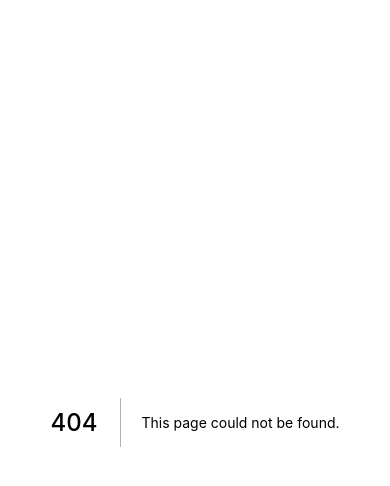
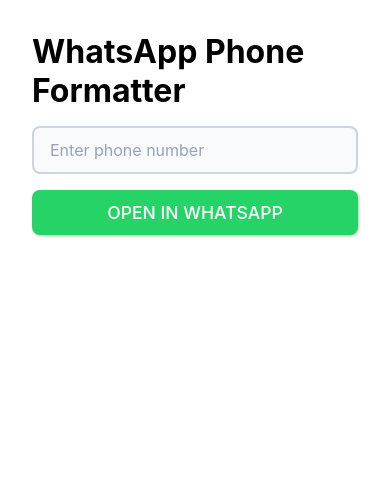
Before and after one commit to k-funk/web-utils, a Next.js app: page /web-utils/whatsappnumber in a window 390 px wide. Before the commit this address had no page. Shown: the top 486 px of the page. Built offline with nearby package versions, Linux system fonts and the light colour scheme.

Commit message:
whatsapp phone formatter

```diff
--- /dev/null
+++ b/components/Button.module.css
@@ -0,0 +1,27 @@
+.button {
+  display: block;
+  width: 100%;
+  text-align: center;
+  font-size: 1.1rem;
+  font-weight: 500;
+  color: white;
+  background-color: #25D366;
+  border: none;
+  border-radius: 0.5rem;
+  padding: 0.75rem 2rem;
+  cursor: pointer;
+  box-shadow: 1px 1px 3px rgba(0, 0, 0, 0.25);
+  text-transform: uppercase;
+  transition: background-color 0.2s ease;
+  font-family: -apple-system, BlinkMacSystemFont, Segoe UI, Roboto, Oxygen,
+    Ubuntu, Cantarell, Fira Sans, Droid Sans, Helvetica Neue, sans-serif;
+}
+
+.button:hover {
+  background-color: #20bd5a;
+}
+
+.button:active {
+  transform: translateY(1px);
+  box-shadow: 1px 1px 2px rgba(0, 0, 0, 0.2);
+}
--- /dev/null
+++ b/components/Button.tsx
@@ -0,0 +1,20 @@
+import React from 'react'
+import styles from './Button.module.css'
+
+interface Props {
+  children: React.ReactNode
+  type?: 'button' | 'submit' | 'reset'
+  onClick?: () => void
+}
+
+export default function Button({ children, type = 'button', onClick }: Props) {
+  return (
+    <button
+      type={type}
+      onClick={onClick}
+      className={styles.button}
+    >
+      {children}
+    </button>
+  )
+}
--- /dev/null
+++ b/components/FormInput.module.css
@@ -0,0 +1,22 @@
+.input {
+  width: 100%;
+  padding: 0.75rem 1rem;
+  font-size: 1rem;
+  border: 2px solid #cbd5e1;
+  border-radius: 0.5rem;
+  background-color: #f8fafc;
+  font-family: -apple-system, BlinkMacSystemFont, Segoe UI, Roboto, Oxygen,
+    Ubuntu, Cantarell, Fira Sans, Droid Sans, Helvetica Neue, sans-serif;
+  transition: all 0.2s ease;
+}
+
+.input:focus {
+  outline: none;
+  border-color: #6495ed;
+  background-color: white;
+  box-shadow: 0 0 0 3px rgba(100, 149, 237, 0.1);
+}
+
+.input::placeholder {
+  color: #94a3b8;
+}
--- /dev/null
+++ b/components/FormInput.tsx
@@ -0,0 +1,21 @@
+import React from 'react'
+import styles from './FormInput.module.css'
+
+interface Props {
+  value: string
+  onChange: (value: string) => void
+  placeholder?: string
+  type?: string
+}
+
+export default function FormInput({ value, onChange, placeholder, type = 'text' }: Props) {
+  return (
+    <input
+      type={type}
+      value={value}
+      onChange={(e) => onChange(e.target.value)}
+      placeholder={placeholder}
+      className={styles.input}
+    />
+  )
+}
--- a/pages/index.tsx
+++ b/pages/index.tsx
@@ -1,7 +1,6 @@
 import type { NextPage } from 'next'
 import Head from 'next/head'
-import Image from 'next/image'
-import { useEffect, useMemo, useRef, useState } from 'react'
+import { useMemo, useState } from 'react'
 import { xor } from 'lodash'
 import { DateTime } from 'luxon'
 import { CSVLink } from 'react-csv'
@@ -10,7 +9,6 @@
 
 import DragAndDrop from '../components/DragAndDrop'
 import styles from '../styles/Home.module.css'
-import { isTruthy } from '../utils/ts'
 import Alert from '../components/Alert'
 
 
--- /dev/null
+++ b/pages/whatsappnumber.tsx
@@ -0,0 +1,69 @@
+import type { NextPage } from 'next'
+import Head from 'next/head'
+import { useState, useEffect, useCallback, FormEvent } from 'react'
+import { useRouter } from 'next/router'
+import styles from '../styles/Home.module.css'
+import FormInput from '../components/FormInput'
+import Button from '../components/Button'
+
+const WhatsAppNumber: NextPage = () => {
+  const router = useRouter()
+  const [phoneNumber, setPhoneNumber] = useState('')
+
+  // Strip all non-digit characters from input
+  const formatPhoneNumber = (input: string): string => {
+    return input.replace(/\D/g, '')
+  }
+
+  const navigateToWhatsApp = useCallback((input: string) => {
+    const digitsOnly = formatPhoneNumber(input)
+
+    if (digitsOnly) {
+      // Navigate to WhatsApp URL
+      window.location.href = `https://wa.me/${digitsOnly}`
+    }
+  }, [])
+
+  useEffect(() => {
+    // Check if there's an 'input' query parameter
+    if (router.isReady && router.query.input) {
+      navigateToWhatsApp(router.query.input as string)
+    }
+  }, [router.isReady, router.query.input, navigateToWhatsApp])
+
+  const handleSubmit = (e: FormEvent) => {
+    e.preventDefault()
+    navigateToWhatsApp(phoneNumber)
+  }
+
+  return (
+    <div className={styles.container}>
+      <Head>
+        <title>WhatsApp Number - Web Utils</title>
+        <meta name="description" content="WhatsApp Number utility" />
+        <link rel="icon" href="/favicon.ico" />
+      </Head>
+
+      <main className={styles.main}>
+        <h1 className={styles.title}>
+          WhatsApp Phone Formatter
+        </h1>
+
+        <form onSubmit={handleSubmit} style={{ width: '100%', maxWidth: '500px' }}>
+          <div style={{ marginBottom: '1rem' }}>
+            <FormInput
+              value={phoneNumber}
+              onChange={setPhoneNumber}
+              placeholder="Enter phone number"
+            />
+          </div>
+          <Button type="submit">
+            Open in WhatsApp
+          </Button>
+        </form>
+      </main>
+    </div>
+  )
+}
+
+export default WhatsAppNumber
```
Also changed, not shown: components/DragAndDrop.tsx (+6 -6 lines).
